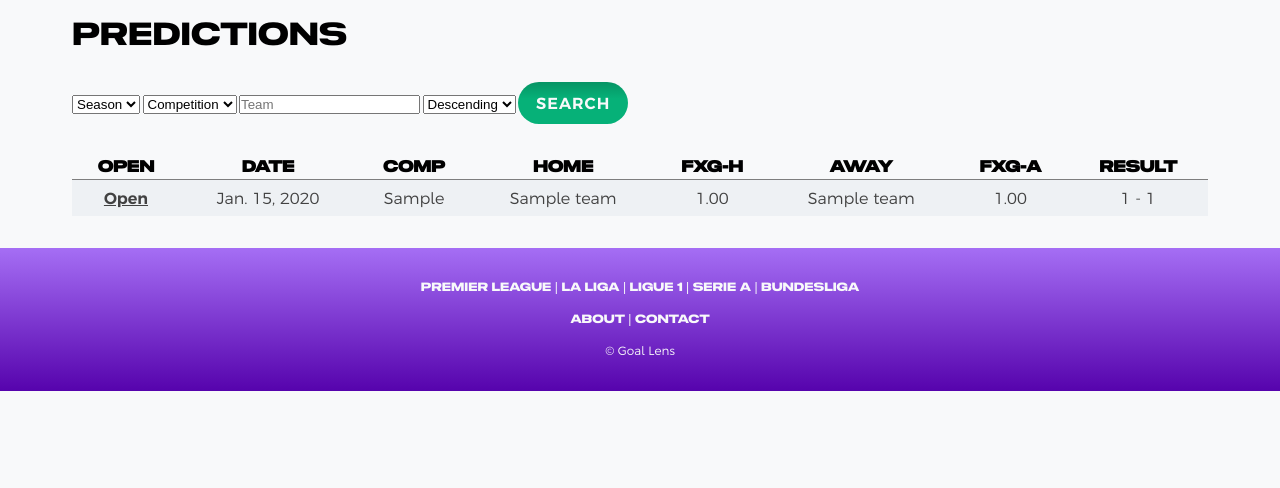
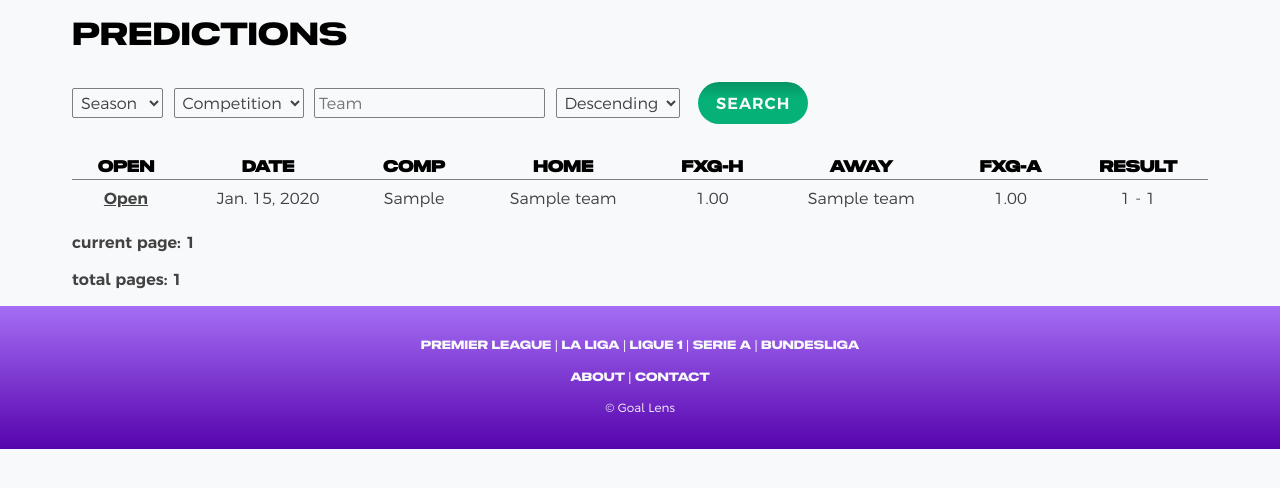
Before and after one commit to juancoquet/goallens, a Django app: page /predictions/ in a window 1280 px wide. Shown: the part 81-569 px from the top of the page. Run offline with Django 4.2, Linux system fonts and the light colour scheme; tables that the repository leaves empty hold one stand-in row (values such as "Sample post").

Commit message:
add foundations of pagination

```diff
--- a/predictions/views.py
+++ b/predictions/views.py
@@ -1,3 +1,4 @@
+from django.core.paginator import Paginator # type: ignore
 from django.db.models import Q # type: ignore
 from django.shortcuts import render # type: ignore
 
@@ -61,6 +62,11 @@
     elif order_q == 'desc':
         predictions = predictions.order_by('-fixture__date')
 
+    predictions = predictions
+    paginator = Paginator(predictions, 50)
+    page = request.GET.get('page')
+    predictions = paginator.get_page(page)
+
     context = {
         'seasons': seasons,
         'competitions': competitions,
--- a/static/css/_base.css
+++ b/static/css/_base.css
@@ -266,3 +266,19 @@ tr:nth-child(even) {
 tr:nth-child(odd) {
     /* background-color: #eef3f6; */
 }
+
+.input--dropdown, .input--text {
+    border: 1px solid var(--dark-grey);
+    border-radius: 2px;
+    font-size: 1.6rem;
+    font-family: 'Argentum Sans', sans-serif;
+    font-weight: 300;
+    background-color: var(--bg);
+    color: var(--text-grey);
+    margin: 0.4rem;
+    padding: 0.4rem;
+}
+
+.input--text {
+    padding: 0.5rem 0.4rem;
+}
--- /dev/null
+++ b/static/css/predictions_list.css
@@ -0,0 +1,11 @@
+.btn {
+
+}
+
+#season-dropdown {
+    margin-left: 0;
+}
+
+#order-dropdown {
+    margin-right: 1.6rem;
+}
--- a/templates/prediction_list.html
+++ b/templates/prediction_list.html
@@ -1,4 +1,9 @@
 {% extends '_base.html' %}
+{% load static %}
+
+{% block styles %}
+  <link rel="stylesheet" href="{% static 'css/predictions_list.css' %}">
+{% endblock styles %}
 
 {% block content %}
 <h1>Predictions</h1>
@@ -49,6 +54,8 @@
 
 <section class="table-container">
   <table id="prediction-table">
+    <thead>
+      <tr>
         <th>Open</th>
         <th>Date</th>
         <th>Comp</th>
@@ -57,6 +64,8 @@
         <th>Away</th>
         <th>FxG-A</th>
         <th>Result</th>
+      </tr>
+    </thead>
 
     {% for pred in predictions %}
       <tr>
@@ -73,4 +82,10 @@
 
   </table>
 </section>
+
+<div class="pagination">
+  <p>current page: {{ predictions.number }}</p>
+  <p>total pages: {{ predictions.paginator.num_pages }}</p>
+</div>
+
 {% endblock content %}
```
Lines whose indentation alone changed are shown as unchanged.
